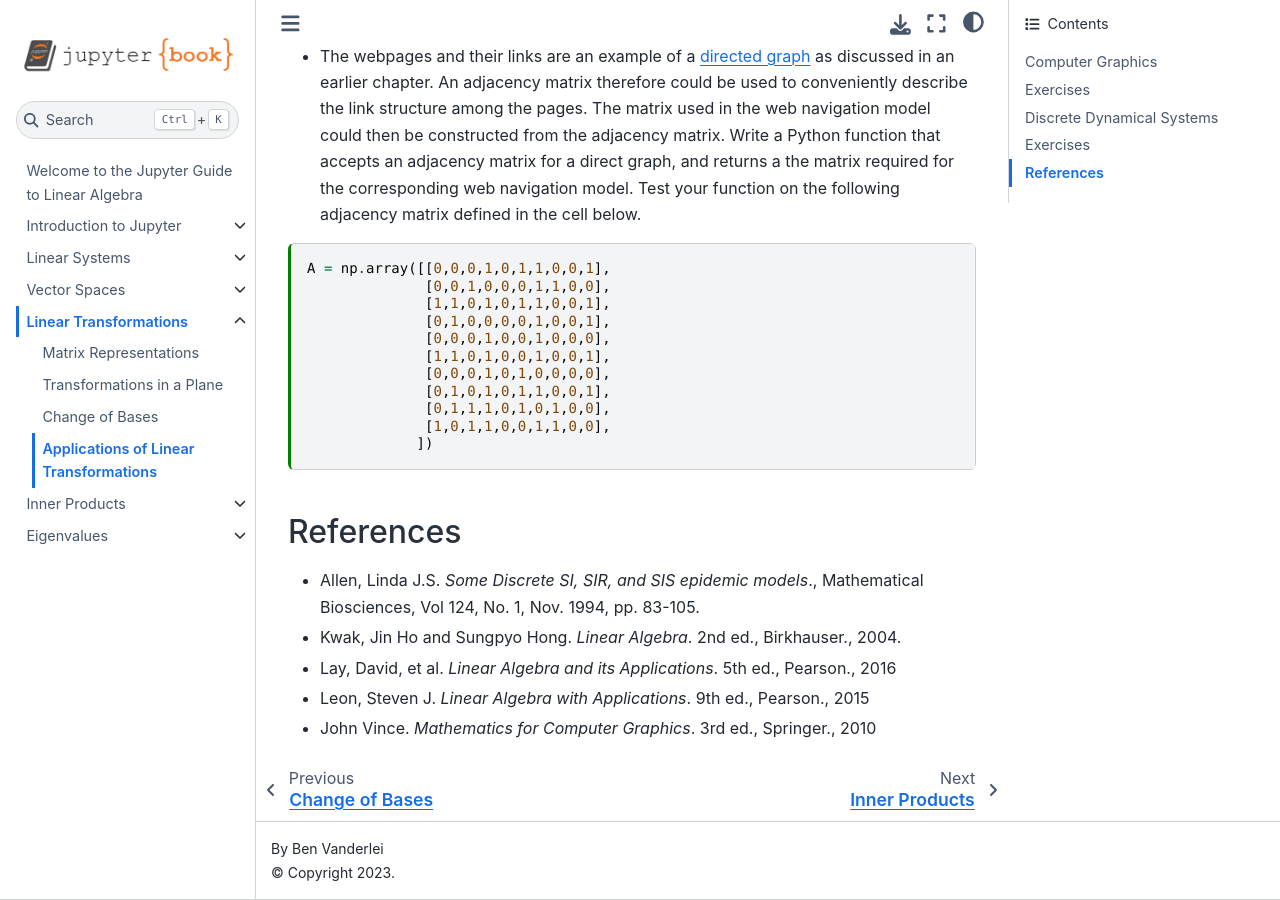
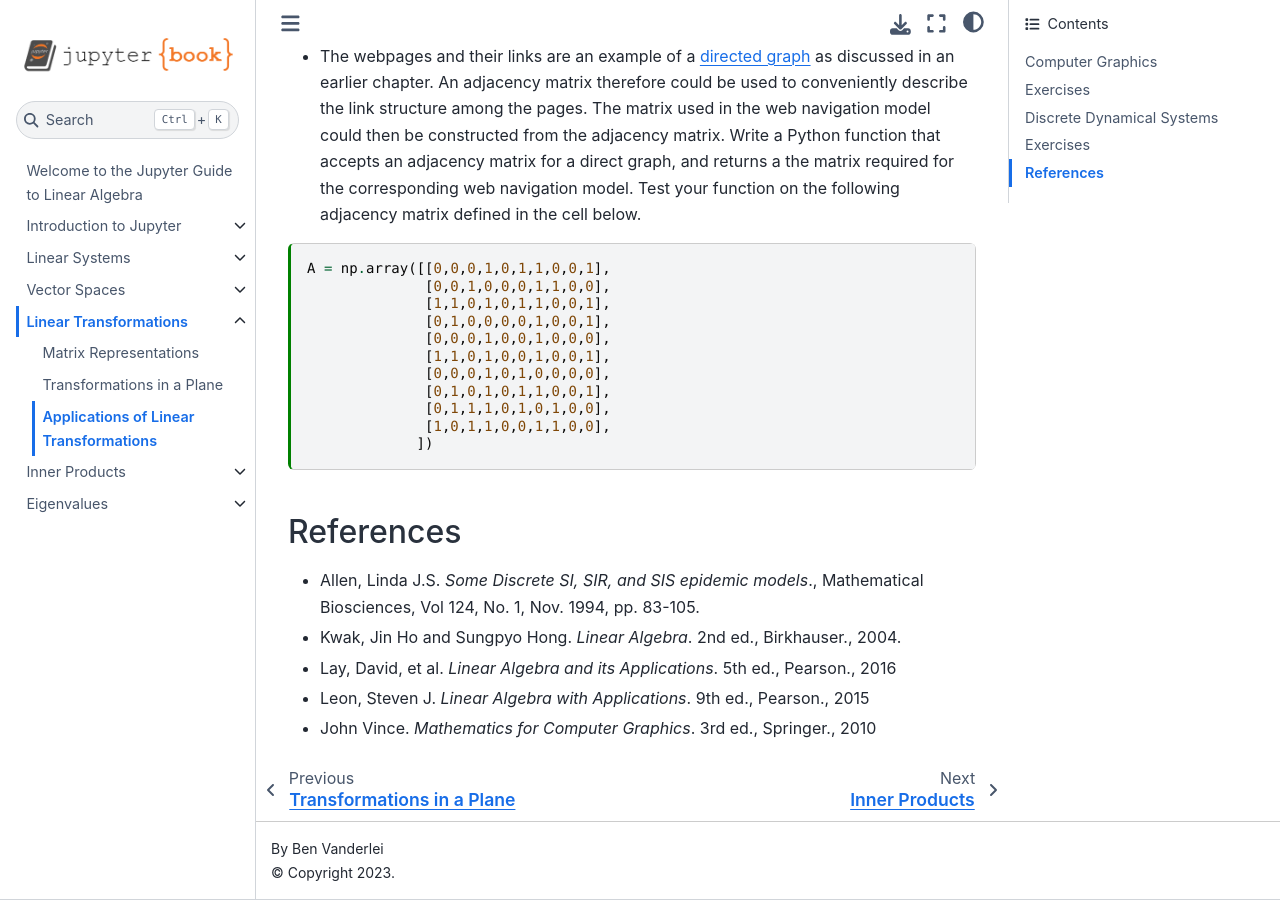
Before and after one commit to bvanderlei/jupyter-guide-to-linear-algebra, a Jupyter Book: the page built from Applications_LT.ipynb, in a window 1280 px wide and 900 px high, scrolled down 9242 px. Built offline with Jupyter Book 1.0.4 settings and Sphinx 7.4.7 and the Sphinx Book theme 1.1.4, drawn with Linux system fonts in a browser that asks for light colours.

```diff
--- a/_toc.yml
+++ b/_toc.yml
@@ -23,7 +23,6 @@
   sections:
     - file: Matrix_Representations
     - file: Planar_Transformations
-    - file: Change_Bases
     - file: Applications_LT
 - file: Inner_Products
   sections:
```
Also changed, not shown: Approximating_Eigenvalues.ipynb.
